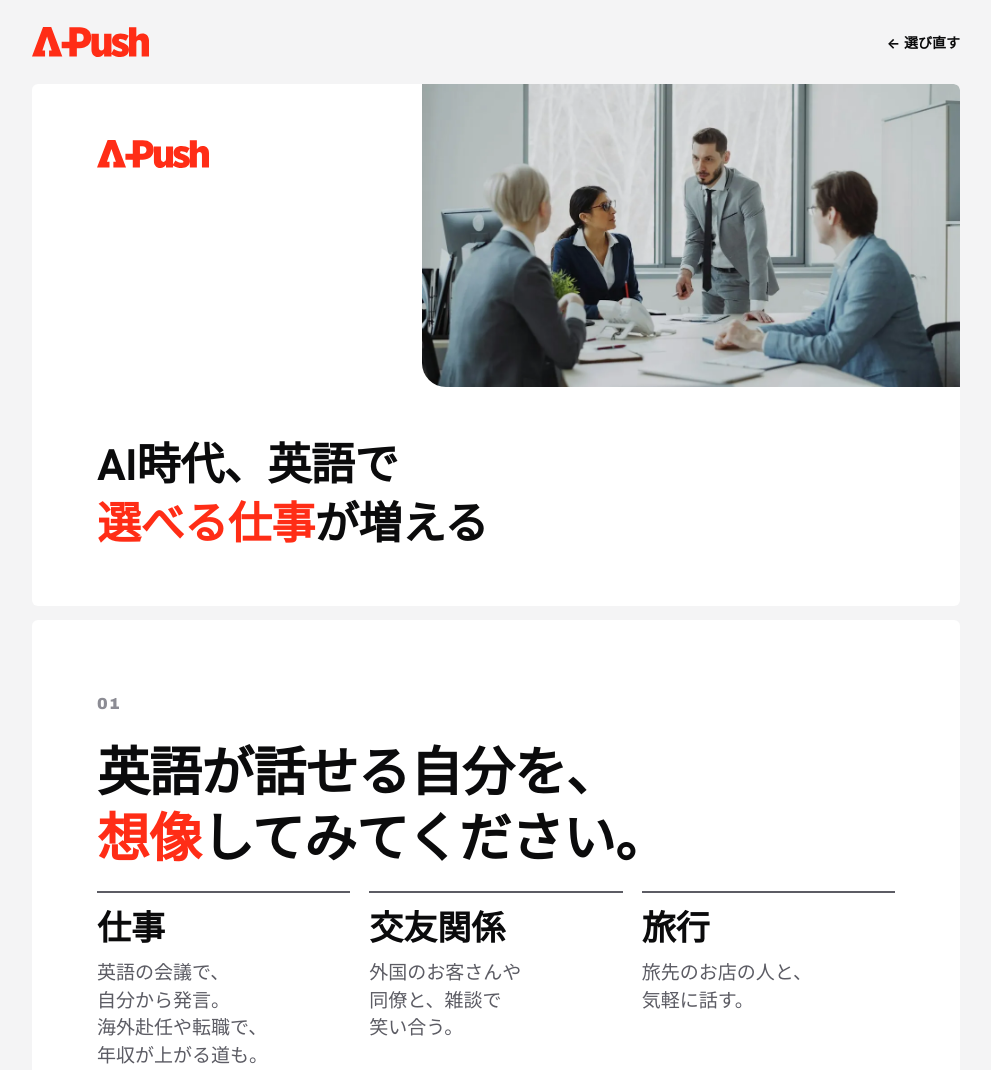
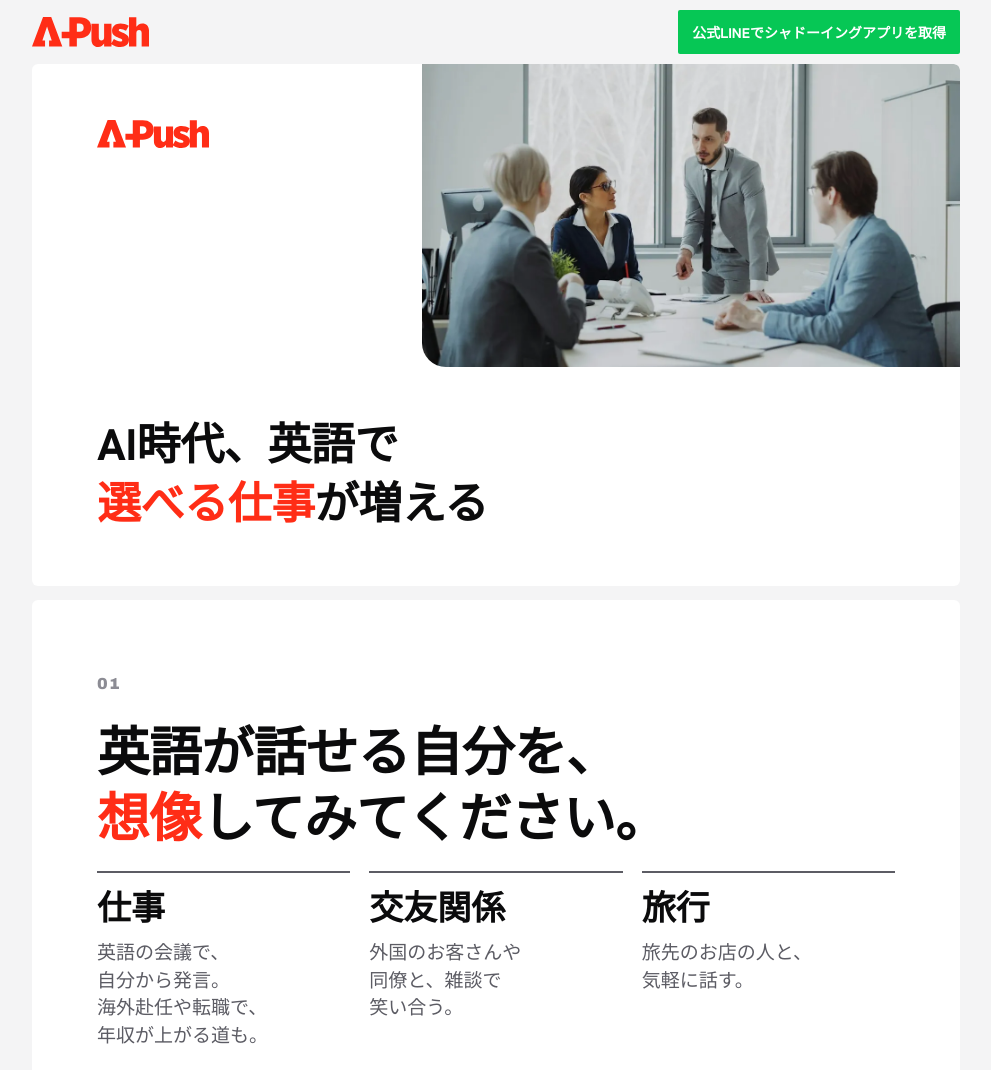
Before and after one commit to Washoi-co/apush.jp, a plain HTML site: page english/general.html in a window 1280 px wide. Shown: the top 1070 px of the page, without its empty margins (144-1135 px from the left). Drawn offline with Linux system fonts and the light colour scheme.

Commit message:
法人・一般のスライドの右上に予約とLINEのボタン

```diff
--- a/english/general.html
+++ b/english/general.html
@@ -1,5 +1,5 @@
 <!DOCTYPE html><html lang="ja"><head><meta charset="utf-8"><meta name="viewport" content="width=device-width, initial-scale=1, viewport-fit=cover"><title>A-PUSH 英会話｜一般の方</title><meta name="description" content="AI時代に、英語で選べる仕事を増やす。A-PUSH の英会話を、社会人の方向けにご紹介します。"><link rel="icon" href="../assets/favicon.svg" type="image/svg+xml"><link rel="preconnect" href="https://fonts.googleapis.com"><link rel="preconnect" href="https://fonts.gstatic.com" crossorigin><link rel="stylesheet" href="https://fonts.googleapis.com/css2?family=Archivo:wght@500;700;800;900&family=Zen+Kaku+Gothic+New:wght@400;500;700;900&display=swap"><link rel="stylesheet" href="hw.css"></head>
-<body><header class="top"><a href="../"><img src="../assets/apush-logo.svg" alt="A-PUSH株式会社 トップへ" width="228" height="58"></a><a href="./">← 選び直す</a></header><main><div class="slides">
+<body><header class="top"><a href="../"><img src="../assets/apush-logo.svg" alt="A-PUSH株式会社 トップへ" width="228" height="58"></a><nav class="acts"><a class="act line" href="https://lin.ee/Wxep7BH" target="_blank" rel="noopener"><span class="lg">公式LINEで</span>シャドーイングアプリを取得</a></nav></header><main><div class="slides">
 <div class="hw first"><div class="hw-l"><span class="hw-k" hidden></span><img class="hw-logo" src="../assets/apush-logo.svg" alt="A-PUSH"><h3>AI時代、英語で<br><em>選べる仕事</em>が増える</h3></div><img class="hw-mtg" src="img/speaking.webp" alt="" loading="lazy"></div>
 <div class="hw"><span class="hw-k">01</span><h3>英語が話せる自分を、<br><em>想像</em>してみてください。</h3><div class="hw-3"><div><b>仕事</b>英語の会議で、<br>自分から発言。<br>海外赴任や転職で、<br>年収が上がる道も。</div><div><b>交友関係</b>外国のお客さんや<br>同僚と、雑談で<br>笑い合う。</div><div><b>旅行</b>旅先のお店の人と、<br>気軽に話す。</div></div></div>
 <div class="hw"><span class="hw-k">02</span><h3>でも、ここで<br><em>止まってしまう</em>方が<br>ほとんど。</h3><p>代表も、15歳のニューヨークで<br>誰とも話せなかった。<br>フィリピンの語学学校で、<br>「とにかく話しまくる学習法」を体験。<br>それを作り直したのが、A-PUSH Method。</p></div>
--- a/english/hw.css
+++ b/english/hw.css
@@ -62,3 +62,11 @@ main{max-width:960px;margin:0 auto;padding:0 16px 64px}
 /* 横長の画面（管理画面）：文の下に、枠つきで大きく */
 .hw-wide{display:block;width:100%;height:auto;border:1px solid var(--line2);border-radius:4px}
 @media (prefers-reduced-motion:reduce){.hw-btn:active{transform:none}}
+/* 上のバー：スクロールしても残る（すりガラス）。右に行動のボタン */
+.top{position:sticky;top:0;z-index:10;max-width:none;padding:10px max(16px,calc((100% - 928px)/2));background:rgba(244,244,245,.78);-webkit-backdrop-filter:blur(20px) saturate(180%);backdrop-filter:blur(20px) saturate(180%)}
+.acts{display:flex;gap:8px;align-items:center}
+.top a.act{min-height:44px;padding:0 14px;border-radius:2px;font-weight:900;font-size:14px;white-space:nowrap;color:var(--on);transition:transform .2s}
+.top a.act:active{transform:scale(.97)}
+.act.ink{background:var(--ink)}
+.act.line{background:#06C755}
+@media (max-width:600px){.top img{height:24px}.top a.act{padding:0 10px;font-size:13px}.act .lg{display:none}}
```
Also changed, not shown: english/corporate.html (+1 -1 lines).
